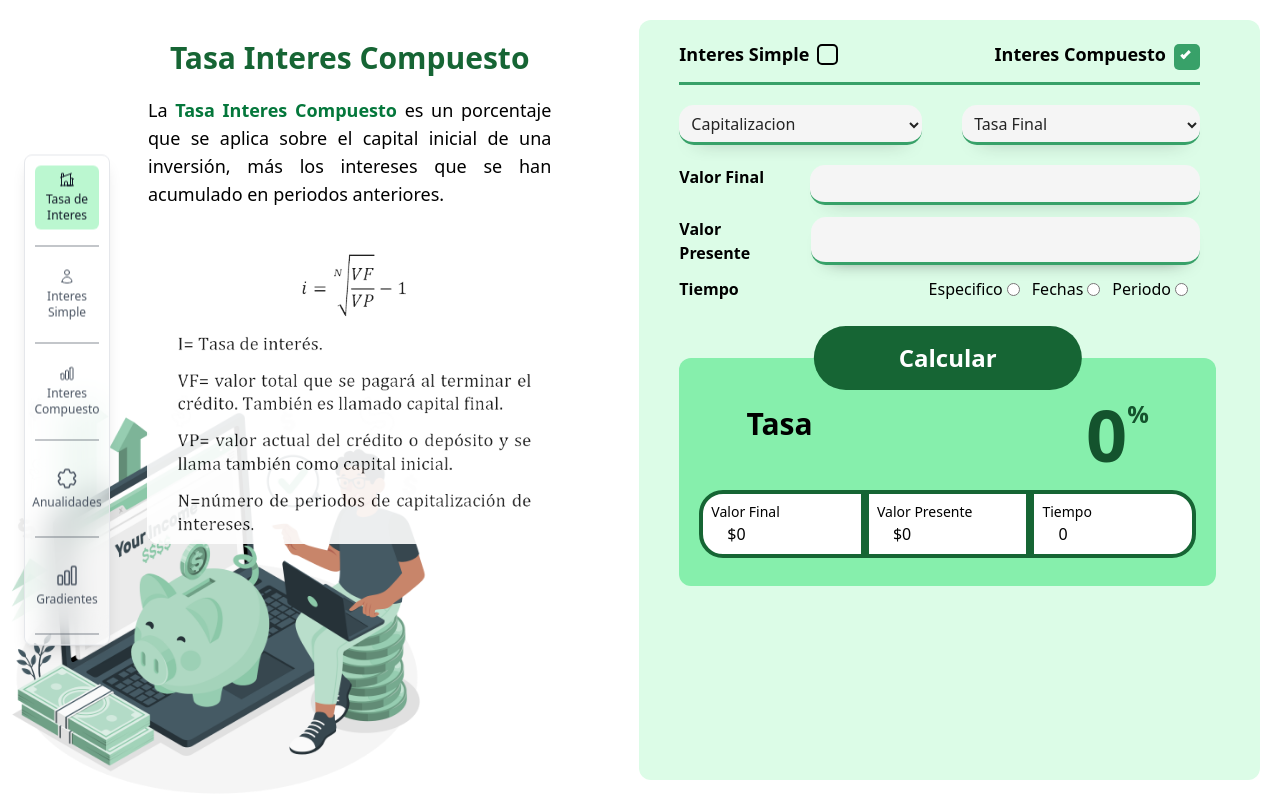
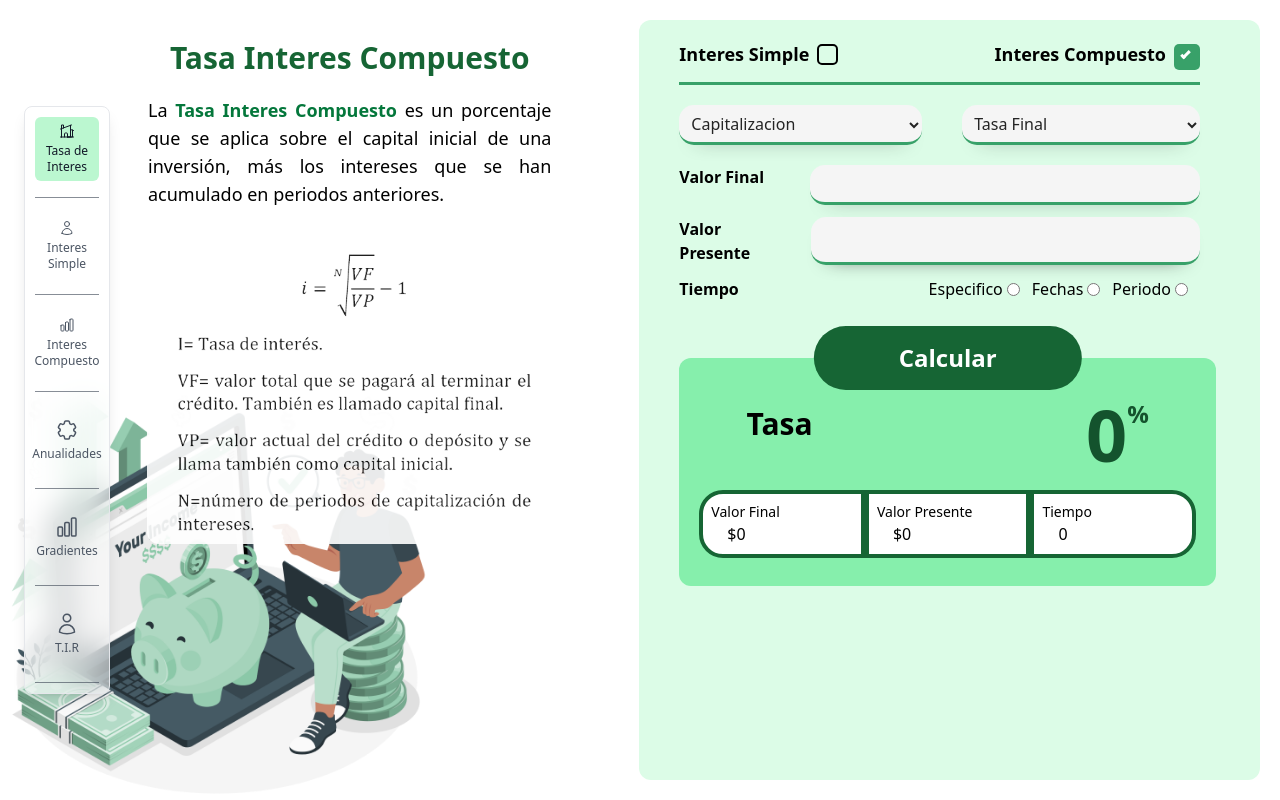
Before and after one commit to KendrysDiaz/calculadora-ing-economica, an Angular app: page /dashboard/interest-rate in a window 1280 px wide. Built offline with nearby package versions, Linux system fonts and the light colour scheme.

Commit message:
Add new boton in sidebar

```diff
--- a/src/app/pages/tir/tir.component.html
+++ b/src/app/pages/tir/tir.component.html
@@ -0,0 +1 @@
+<p>TIR</p>
--- a/src/app/shared/sidebar/sidebar.component.ts
+++ b/src/app/shared/sidebar/sidebar.component.ts
@@ -55,6 +55,11 @@ export class SidebarComponent {
         'M3 13.125C3 12.504 3.504 12 4.125 12h2.25c.621 0 1.125.504 1.125 1.125v6.75C7.5 20.496 6.996 21 6.375 21h-2.25A1.125 1.125 0 013 19.875v-6.75zM9.75 8.625c0-.621.504-1.125 1.125-1.125h2.25c.621 0 1.125.504 1.125 1.125v11.25c0 .621-.504 1.125-1.125 1.125h-2.25a1.125 1.125 0 01-1.125-1.125V8.625zM16.5 4.125c0-.621.504-1.125 1.125-1.125h2.25C20.496 3 21 3.504 21 4.125v15.75c0 .621-.504 1.125-1.125 1.125h-2.25a1.125 1.125 0 01-1.125-1.125V4.125z"',
         url: "/dashboard/gradient",
       },
+      {
+        name: "T.I.R",
+        icon: "M15.75 6a3.75 3.75 0 11-7.5 0 3.75 3.75 0 017.5 0zM4.501 20.118a7.5 7.5 0 0114.998 0A17.933 17.933 0 0112 21.75c-2.676 0-5.216-.584-7.499-1.632z",
+        url: "/dashboard/tir",
+      }
     ];
   }
 }
```
